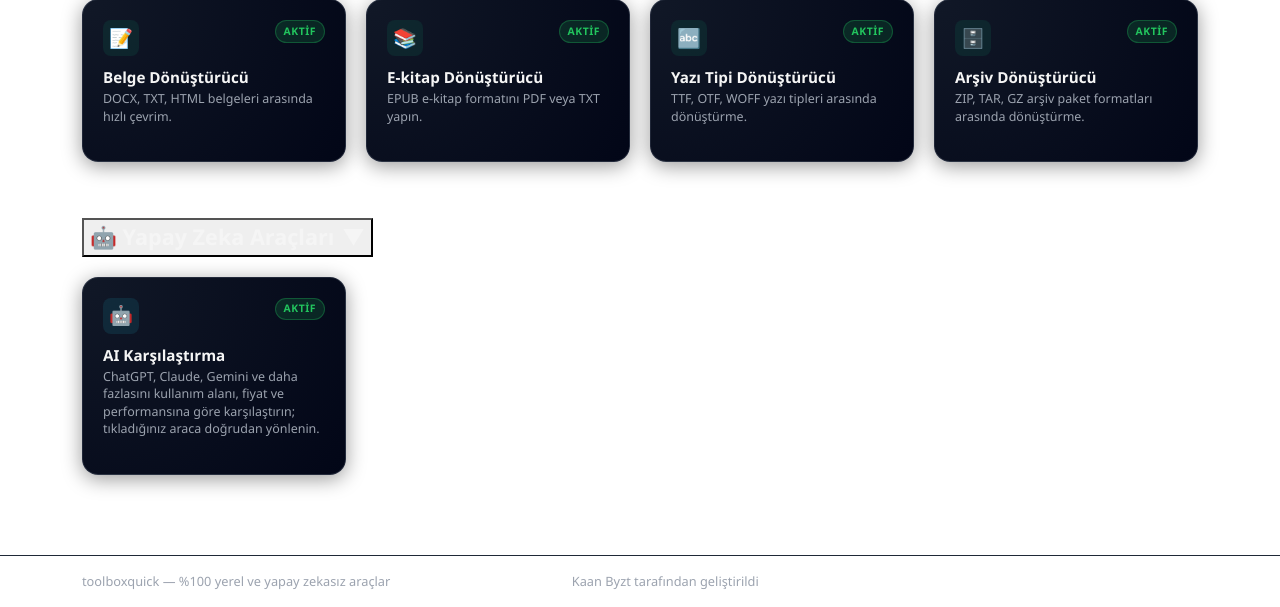
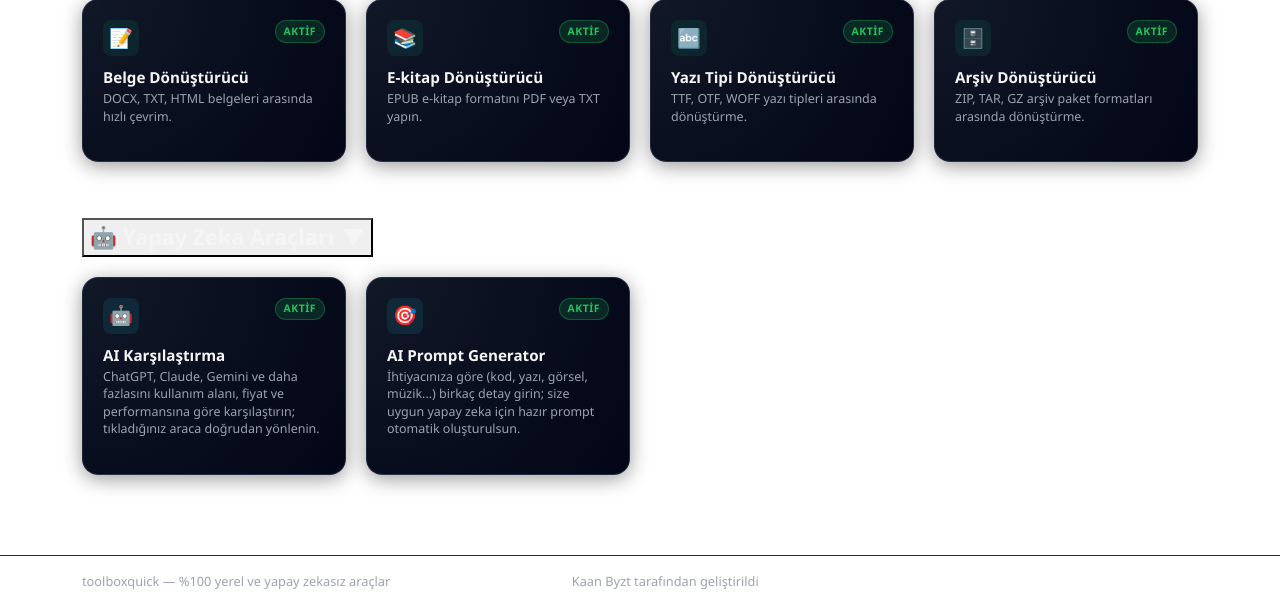
Before and after one commit to kaanbyzt/converter, a Flask app: page / in a window 1280 px wide. Shown: the part 3234-3841 px from the top of the page. Run offline with Flask 3, Linux system fonts and the light colour scheme.

Commit message:
AI Prompt Generator eklendi: 13 farklı göreve göre form alanlarını doldurup otomatik prompt oluşturan araç.

```diff
--- a/api/templates/index.html
+++ b/api/templates/index.html
@@ -767,6 +767,16 @@
                 <p class="tool-desc">ChatGPT, Claude, Gemini ve daha fazlasını kullanım alanı, fiyat ve performansına göre karşılaştırın; tıkladığınız araca doğrudan yönlenin.</p>
             </div>
         </a>
+        <a href="/ai-tools#prompt" class="tool-card card-ai">
+            <div class="tool-header">
+                <div class="tool-icon icon-ai">🎯</div>
+                <span class="tool-badge badge-active">Aktif</span>
+            </div>
+            <div>
+                <h3 class="tool-title">AI Prompt Generator</h3>
+                <p class="tool-desc">İhtiyacınıza göre (kod, yazı, görsel, müzik...) birkaç detay girin; size uygun yapay zeka için hazır prompt otomatik oluşturulsun.</p>
+            </div>
+        </a>
     </div>
     </div>
 </section>
```
